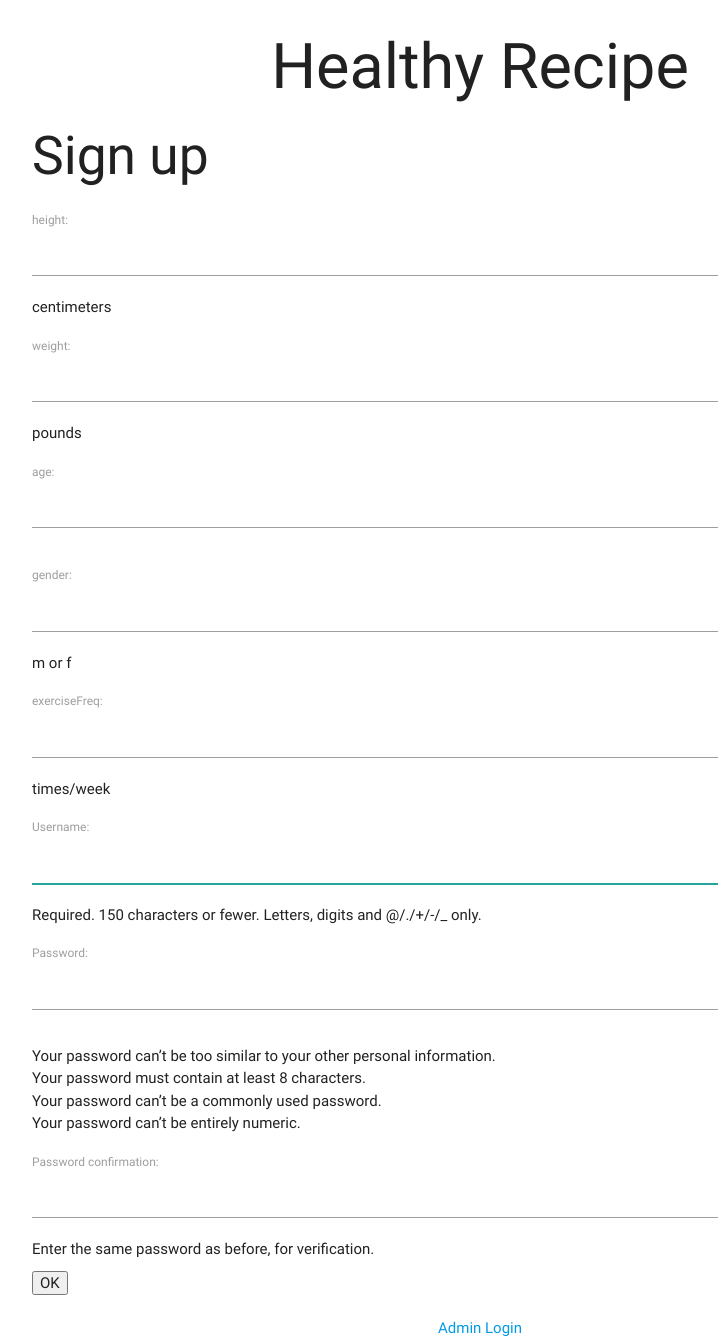
After one commit to LakeMorning/HealthyRecipe, a Django app: page /signup in a window 1280 px wide. The commit adds this page. Shown: the whole page, without its empty margins (160-878 px from the left). Run offline with Django 3.2, Linux system fonts and the light colour scheme.

Commit message:
user signup, login, logout finished

```diff
--- a/healthyrecipe/healthyrecipe/settings.py
+++ b/healthyrecipe/healthyrecipe/settings.py
@@ -26,6 +26,8 @@
 DEBUG = True
 
 ALLOWED_HOSTS = ['*']
+
+LOGIN_REDIRECT_URL = 'http://healthyrecipe.web.engr.illinois.edu:8001'
 
 
 # Application definition
--- /dev/null
+++ b/healthyrecipe/healthyrecipeapp/forms.py
@@ -0,0 +1,14 @@
+from django import forms
+from django.contrib.auth.forms import UserCreationForm
+from django.contrib.auth.models import User
+
+class SignupForm(UserCreationForm):
+    height = forms.IntegerField(label='height', required=True, help_text='centimeters')
+    weight = forms.IntegerField(label='weight', required=True, help_text='pounds')
+    age = forms.IntegerField(label='age', required=True)
+    gender = forms.CharField(label='gender', required=True, max_length=100, help_text='m or f')
+    exerciseFreq = forms.IntegerField(label='exerciseFreq', required=True, help_text='times/week')
+
+    class Meta:
+        model = User
+        fields = ('height', 'weight', 'age', 'gender', 'exerciseFreq', 'username', 'password1', 'password2')
--- a/healthyrecipe/healthyrecipeapp/templates/healthyrecipeapp/index.html
+++ b/healthyrecipe/healthyrecipeapp/templates/healthyrecipeapp/index.html
@@ -1,10 +1,10 @@
 {% extends 'healthyrecipeapp/layout.html' %}
 
 {% block content %}
-<h3 class="center-align red lighten-3">{{title}}</h3>
+<h5 class="center-align blue lighten-3">Signed in as: {{request.user.username}}</h5>
 <ul class="collection">
-  {% for user in users %}
-    <li class="collection-item">{{user}}</li>
+  {% for recipe in recipes %}
+    <li class="collection-item">{{recipe}}</li>
   {% endfor %}
 </ul>
 {% endblock %}
--- /dev/null
+++ b/healthyrecipe/healthyrecipeapp/templates/healthyrecipeapp/signup.html
@@ -0,0 +1,17 @@
+{% extends 'healthyrecipeapp/layout.html' %}
+
+{% block content %}
+<h2>Sign up</h2>
+<form action="/signup" method="post">
+  {% csrf_token %}
+  {{ form.as_p }}
+  <!--<input type="text" name="userName" placeholder="username">-->
+  <!--<input type="password" name="password" placeholder="password">-->
+  <!--<input type="text" name="height" placeholder="height">-->
+  <!--<input type="text" name="weight" placeholder="weight">-->
+  <!--<input type="text" name="age" placeholder="age">-->
+  <!--<input type="text" name="gender" placeholder="gender">-->
+  <!--<input type="text" name="exerciseFreq" placeholder="exerciseFreq">-->
+  <input type="submit" value="OK">
+</form>
+{% endblock %}
--- a/healthyrecipe/healthyrecipeapp/urls.py
+++ b/healthyrecipe/healthyrecipeapp/urls.py
@@ -1,6 +1,10 @@
 from django.urls import include, path
 from . import views
+from django.contrib.auth import views as auth_views
 
 urlpatterns = [
     path('', views.index, name='index'),
+    path('signup', views.signup, name='signup'),
+    path('login', auth_views.login, name='login'),
+    path('logout', auth_views.logout, {'next_page': '/'}, name='logout')
 ]
--- a/healthyrecipe/healthyrecipeapp/views.py
+++ b/healthyrecipe/healthyrecipeapp/views.py
@@ -1,9 +1,8 @@
-from django.shortcuts import render
+from django.shortcuts import render, redirect
 from django.http import HttpResponse
 from django.db import connection
-import csv
-import os
-
+from .forms import SignupForm
+from django.contrib.auth import login, authenticate
 
 # Create your views here.
 def index(request):
@@ -15,14 +14,44 @@
     # cursor.execute("INSERT INTO healthyrecipeapp_user(userName, password, height, weight, age, gender, exerciseFreq) VALUES('cl', '123', 180, 165, 23, 'male', 5)")
 
     # select
-    # cursor.execute("SELECT * FROM healthyrecipeapp_user")
-    # testUsers = cursor.fetchall()
+    cursor.execute("SELECT * FROM healthyrecipeapp_recipe")
+    recipes = cursor.fetchall()
 
     # delete
 
     context = {
         'title': 'Test Jinja Template',
-        #'users': testUsers
+        'recipes': recipes
     }
 
     return render(request, 'healthyrecipeapp/index.html', context)
+
+def signup(request):
+    if request.method == 'POST':
+        form = SignupForm(request.POST)
+        if form.is_valid():
+            # return HttpResponse(form.cleaned_data['userName'])
+
+            form.save()
+
+            userName = form.cleaned_data['username']
+            raw_password = form.cleaned_data['password1']
+            height = form.cleaned_data['height']
+            weight = form.cleaned_data['weight']
+            age = form.cleaned_data['age']
+            gender = form.cleaned_data['gender']
+            exerciseFreq = form.cleaned_data['exerciseFreq']
+
+            user = authenticate(username=userName, password=raw_password)
+            login(request, user)
+
+            #save to database
+            cursor = connection.cursor()
+            cursor.execute("INSERT INTO healthyrecipeapp_user(userName, password, height, weight, age, gender, exerciseFreq) VALUES(%s, %s, %s, %s, %s, %s, %s)", [userName, raw_password, height, weight, age, gender, exerciseFreq])
+
+            return HttpResponse('Signup successful')
+        else:
+            return HttpResponse('Signup failed')
+    else:
+        form = SignupForm()
+    return render(request, 'healthyrecipeapp/signup.html', {'form': form})
```
Also changed, not shown: healthyrecipe/healthyrecipeapp/templates/registration/login.html (added, +10 -0 lines), healthyrecipe/healthyrecipeapp/templates/registration/logged_out.html (added).
